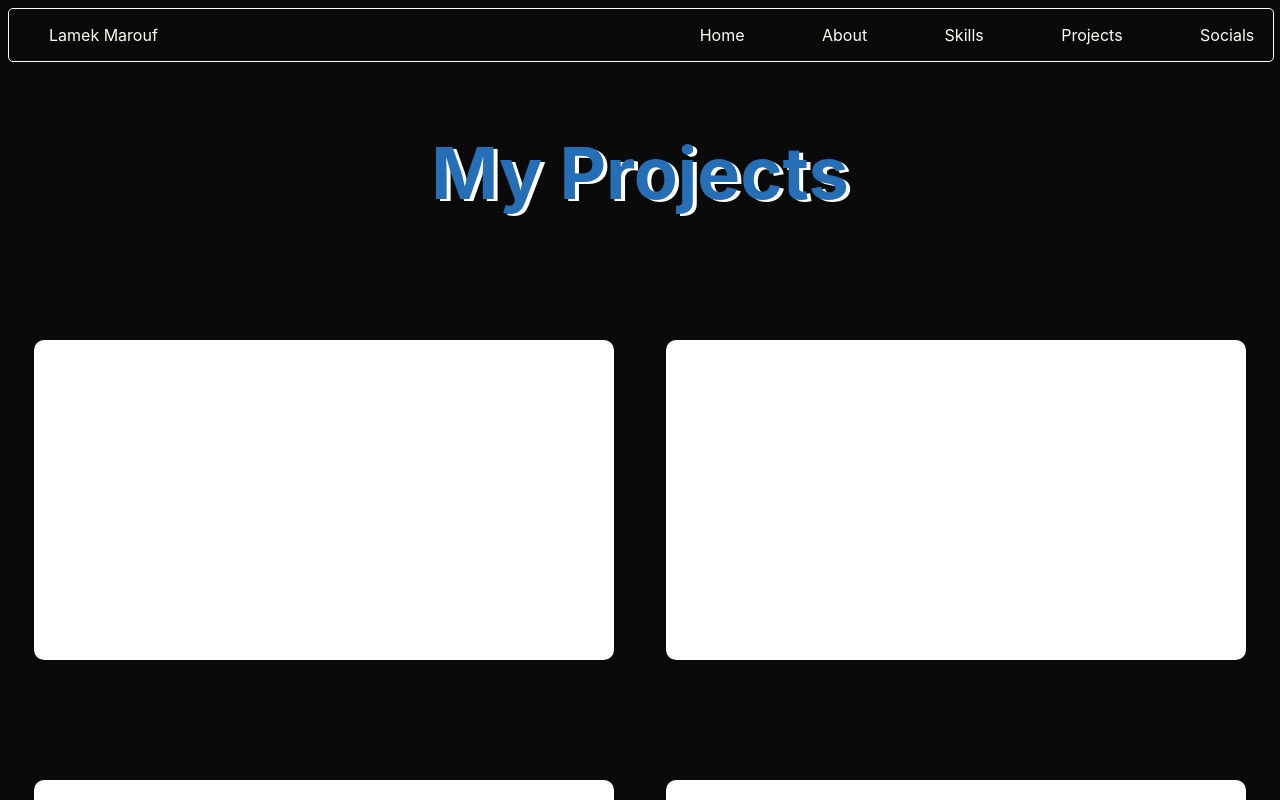
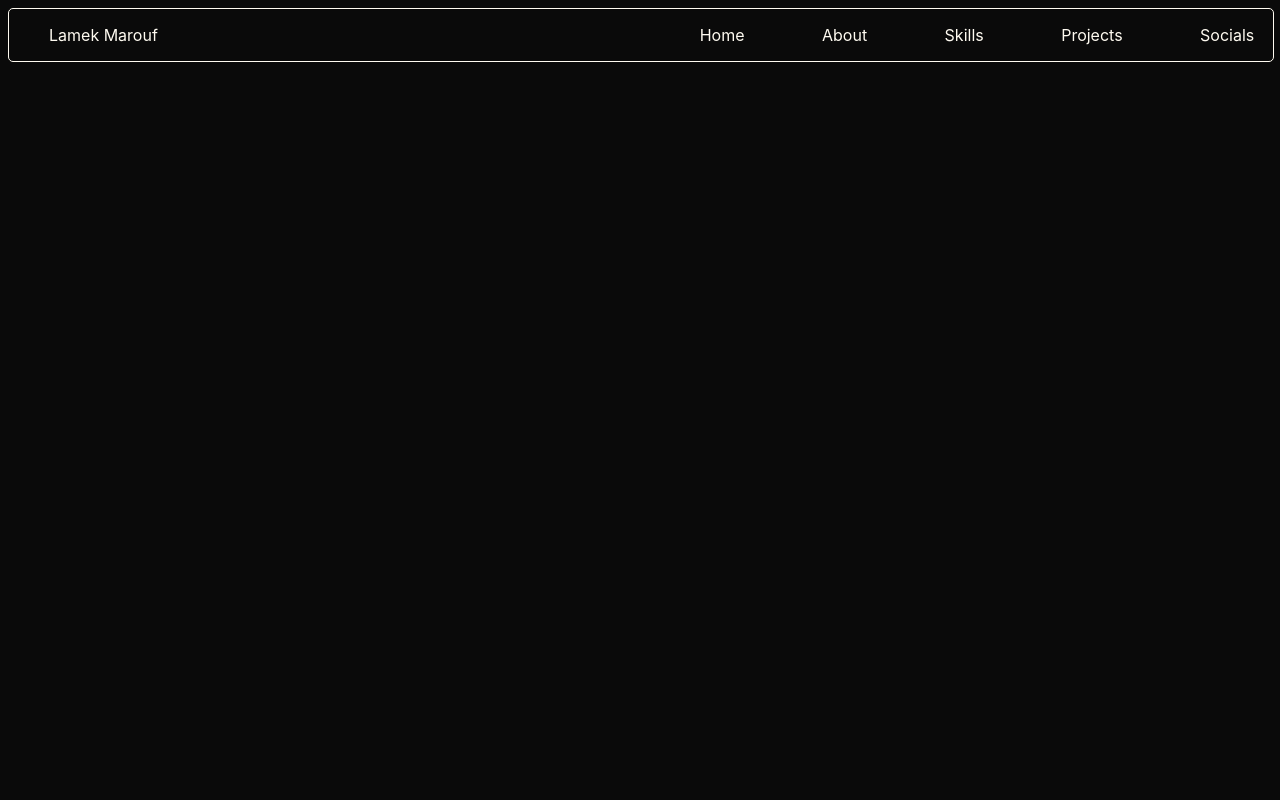
Before and after one commit to LamekMarouf/react-portfolio, a React (Create React App) app in the folder lameks-react-portfolio/: page / in a window 1280 px wide. Shown: the top 800 px of the page. Built offline with nearby package versions, Linux system fonts and the light colour scheme.

Commit message:
finished projects.js layout and starting socials section

```diff
--- a/lameks-react-portfolio/src/App.js
+++ b/lameks-react-portfolio/src/App.js
@@ -5,6 +5,7 @@
 import About from "./components/About";
 import Skills from "./components/Skills";
 import Projects from "./components/Projects";
+import Socials from "./components/Socials";
 
 function App() {
   return (
@@ -13,7 +14,8 @@
     {/* <Homepage /> */}
     {/* <About /> */}
     {/* <Skills /> */}
-    {<Projects />}
+    {/* {<Projects />} */}
+    {/* <Socials /> */}
     </>
   )
 }
--- /dev/null
+++ b/lameks-react-portfolio/src/components/Socials.js
@@ -0,0 +1,11 @@
+import React from "react";
+
+function Socials() {
+    return (
+        <>
+
+        </>
+    )
+}
+
+export default Socials;
--- a/lameks-react-portfolio/src/style.css
+++ b/lameks-react-portfolio/src/style.css
@@ -249,6 +249,10 @@
     margin: 10% 0;
 }
 
+#project-one img:hover {
+    cursor: pointer;
+}
+
 /* Socials Section */
 .border-box-socials {
     width: 90%;
```
